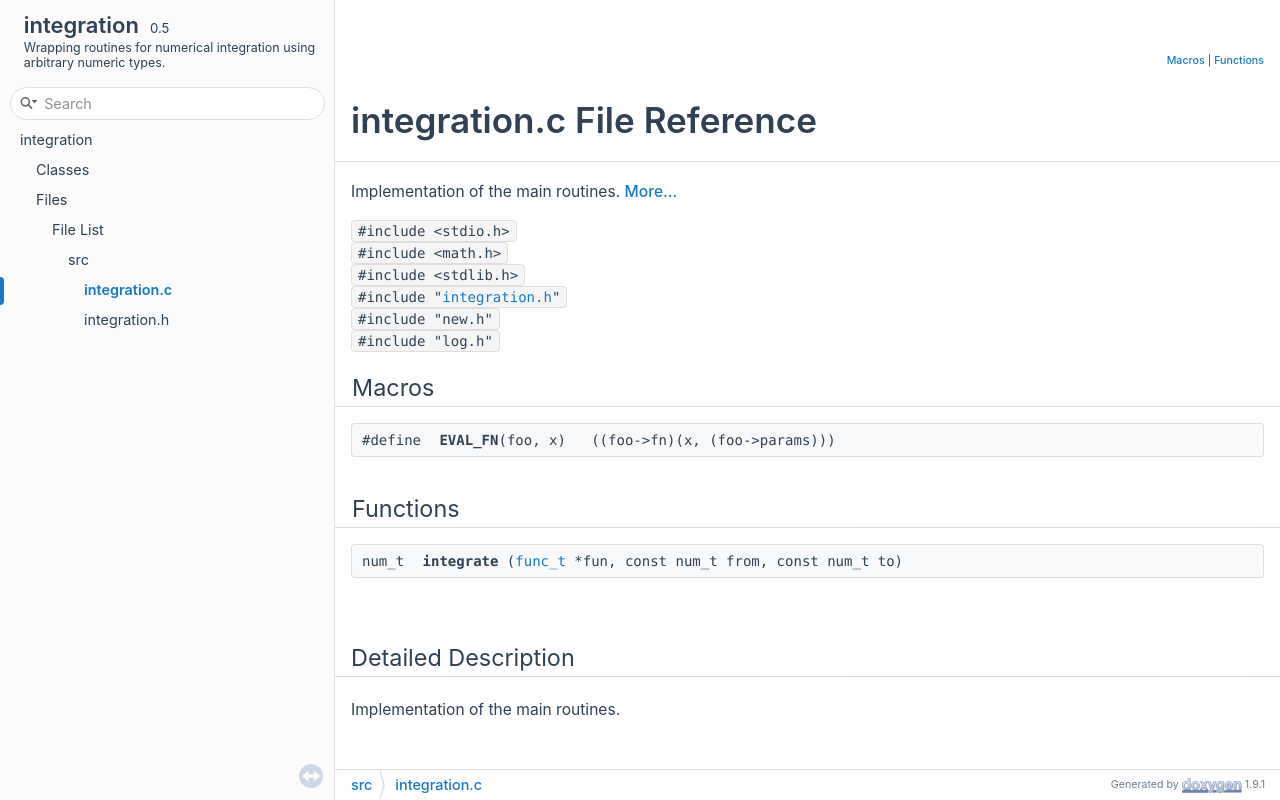
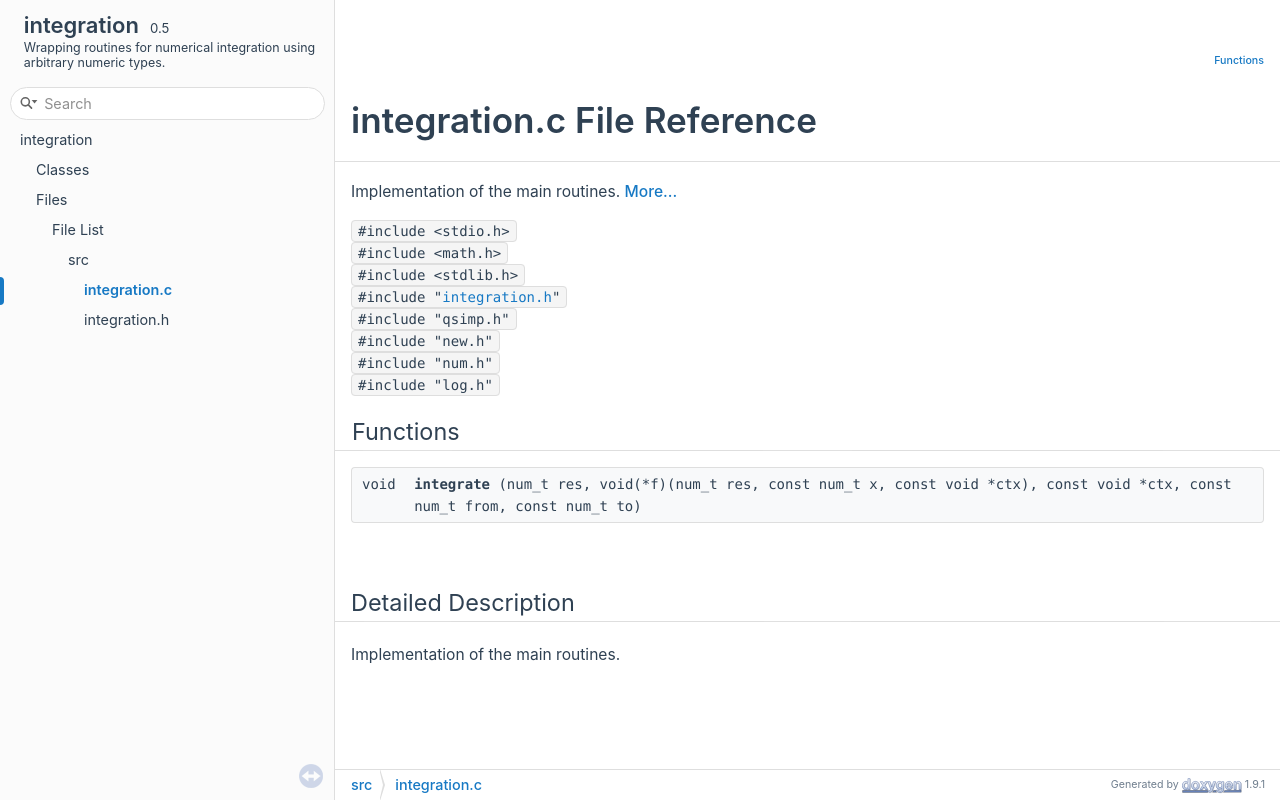
Before and after one commit to padawanphysicist/integration.c, a plain HTML site: page integration_8c.html in a window 1280 px wide. Drawn offline with nearby package versions, Linux system fonts and the light colour scheme; some packages are replaced by stand-ins of ours.

Commit message:
Deploying to gh-pages from @ padawanphysicist/integration.c@431b349a77ae0c8900067356efaa2897489f4391 🚀

```diff
--- a/integration_8c.html
+++ b/integration_8c.html
@@ -93,7 +93,6 @@ $(document).ready(function(){initNavTree('integration_8c.html',''); initResizabl
 
 <div class="header">
   <div class="summary">
-<a href="#define-members">Macros</a> &#124;
 <a href="#func-members">Functions</a>  </div>
   <div class="headertitle">
 <div class="title">integration.c File Reference</div>  </div>
@@ -106,20 +105,16 @@ $(document).ready(function(){initNavTree('integration_8c.html',''); initResizabl
 <code>#include &lt;math.h&gt;</code><br />
 <code>#include &lt;stdlib.h&gt;</code><br />
 <code>#include &quot;<a class="el" href="integration_8h_source.html">integration.h</a>&quot;</code><br />
+<code>#include &quot;qsimp.h&quot;</code><br />
 <code>#include &quot;new.h&quot;</code><br />
+<code>#include &quot;num.h&quot;</code><br />
 <code>#include &quot;log.h&quot;</code><br />
 </div><table class="memberdecls">
-<tr class="heading"><td colspan="2"><h2 class="groupheader"><a name="define-members"></a>
-Macros</h2></td></tr>
-<tr class="memitem:ac7302023f11f67084cac298d7c7aa595"><td class="memItemLeft" align="right" valign="top"><a id="ac7302023f11f67084cac298d7c7aa595"></a>
-#define&#160;</td><td class="memItemRight" valign="bottom"><b>EVAL_FN</b>(foo,  x)&#160;&#160;&#160;((foo-&gt;fn)(x, (foo-&gt;params)))</td></tr>
-<tr class="separator:ac7302023f11f67084cac298d7c7aa595"><td class="memSeparator" colspan="2">&#160;</td></tr>
-</table><table class="memberdecls">
 <tr class="heading"><td colspan="2"><h2 class="groupheader"><a name="func-members"></a>
 Functions</h2></td></tr>
-<tr class="memitem:a56874b82ae6fe3cd323eb9ab40267269"><td class="memItemLeft" align="right" valign="top"><a id="a56874b82ae6fe3cd323eb9ab40267269"></a>
-num_t&#160;</td><td class="memItemRight" valign="bottom"><b>integrate</b> (<a class="el" href="structfunc__t.html">func_t</a> *fun, const num_t from, const num_t to)</td></tr>
-<tr class="separator:a56874b82ae6fe3cd323eb9ab40267269"><td class="memSeparator" colspan="2">&#160;</td></tr>
+<tr class="memitem:ac166ea7caf64c5f9e333f5adb7887a4c"><td class="memItemLeft" align="right" valign="top"><a id="ac166ea7caf64c5f9e333f5adb7887a4c"></a>
+void&#160;</td><td class="memItemRight" valign="bottom"><b>integrate</b> (num_t res, void(*f)(num_t res, const num_t x, const void *ctx), const void *ctx, const num_t from, const num_t to)</td></tr>
+<tr class="separator:ac166ea7caf64c5f9e333f5adb7887a4c"><td class="memSeparator" colspan="2">&#160;</td></tr>
 </table>
 <a name="details" id="details"></a><h2 class="groupheader">Detailed Description</h2>
 <div class="textblock"><p>Implementation of the main routines. </p>
--- a/integration_8c.js
+++ b/integration_8c.js
@@ -1,5 +1,4 @@
 var integration_8c =
 [
-    [ "EVAL_FN", "integration_8c.html#ac7302023f11f67084cac298d7c7aa595", null ],
-    [ "integrate", "integration_8c.html#a56874b82ae6fe3cd323eb9ab40267269", null ]
+    [ "integrate", "integration_8c.html#ac166ea7caf64c5f9e333f5adb7887a4c", null ]
 ];
--- a/integration_8h.js
+++ b/integration_8h.js
@@ -1,5 +1,5 @@
 var integration_8h =
 [
     [ "func_t", "structfunc__t.html", "structfunc__t" ],
-    [ "integrate", "integration_8h.html#a56874b82ae6fe3cd323eb9ab40267269", null ]
+    [ "integrate", "integration_8h.html#ac166ea7caf64c5f9e333f5adb7887a4c", null ]
 ];
--- a/navtreeindex0.js
+++ b/navtreeindex0.js
@@ -6,10 +6,9 @@ var NAVTREEINDEX0 =
 "files.html":[1,0],
 "index.html":[],
 "integration_8c.html":[1,0,0,0],
-"integration_8c.html#a56874b82ae6fe3cd323eb9ab40267269":[1,0,0,0,1],
-"integration_8c.html#ac7302023f11f67084cac298d7c7aa595":[1,0,0,0,0],
+"integration_8c.html#ac166ea7caf64c5f9e333f5adb7887a4c":[1,0,0,0,0],
 "integration_8h.html":[1,0,0,1],
-"integration_8h.html#a56874b82ae6fe3cd323eb9ab40267269":[1,0,0,1,1],
+"integration_8h.html#ac166ea7caf64c5f9e333f5adb7887a4c":[1,0,0,1,1],
 "integration_8h_source.html":[1,0,0,1],
 "pages.html":[],
 "structfunc__t.html":[0,0,0],
```
Also changed, not shown: integration_8h.html (+3 -3 lines), integration_8h_source.html (+8 -4 lines).
